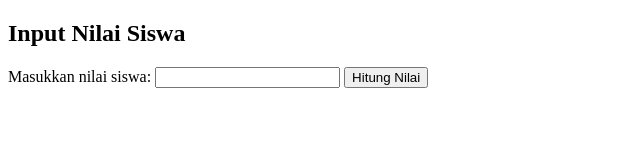
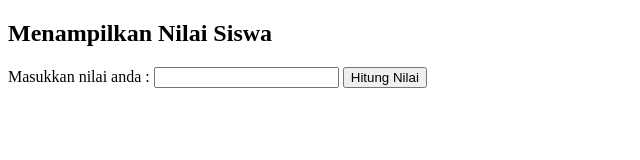
Before and after one commit to ftyarst/DSF-23, a plain HTML site: page index.html in a window 1280 px wide. Shown: the whole page, without its empty margins (0-640 px from the left). Drawn offline with Linux system fonts and the light colour scheme.

Commit message:
Index.html

```diff
--- a/index.html
+++ b/index.html
@@ -8,10 +8,10 @@
 </head>
 <body>
 
-    <h2>Input Nilai Siswa</h2>
+    <h2>Menampilkan Nilai Siswa</h2>
 
     <form id="nilaiForm">
-        <label for="nilai">Masukkan nilai siswa:</label>
+        <label for="nilai">Masukkan nilai anda :</label>
         <input type="number" id="nilai" name="nilai" required>
 
         <button type="button" onclick="hitungNilai()">Hitung Nilai</button>
```
